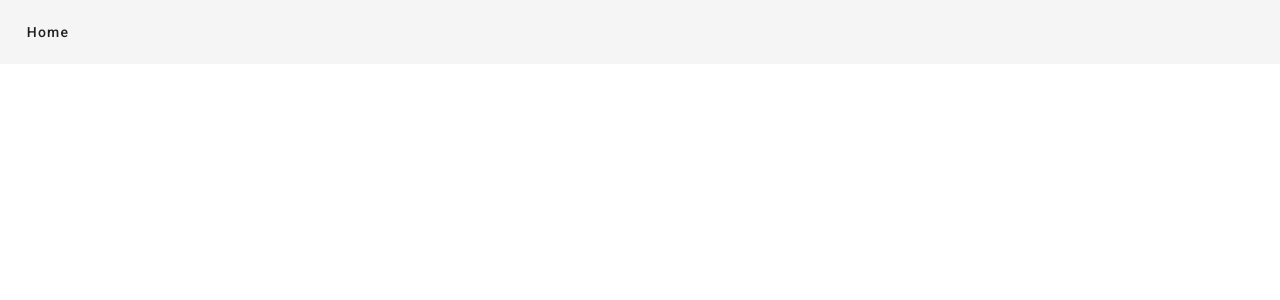
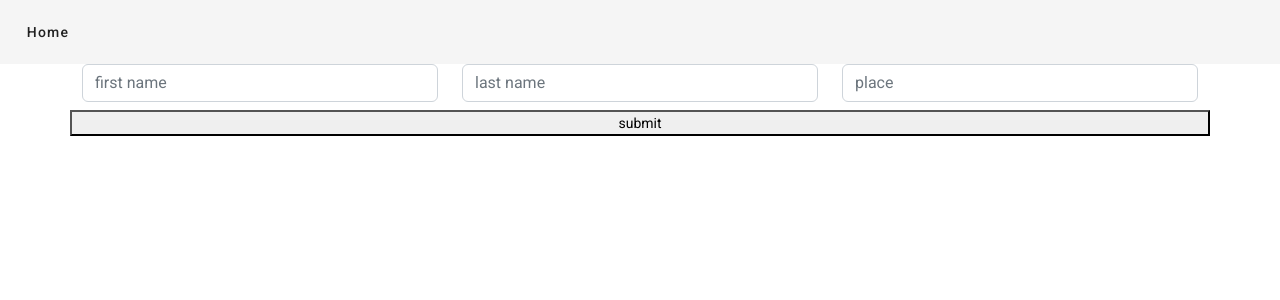
Before and after one commit to ybalemula/gp-angular-practice, an Angular app: page /Dinesh in a window 1280 px wide. Before the commit this address led to /. Shown: the top 300 px of the page. Built offline with nearby package versions, Linux system fonts and the light colour scheme.

Commit message:
Add Component Dinesh

```diff
--- a/src/app/app-routing.module.ts
+++ b/src/app/app-routing.module.ts
@@ -8,6 +8,8 @@ import { DashboardComponent } from './dashboard/dashboard.component';
 import { YadagiriTestComponent } from './b-yadagiri/yadagiri-test/yadagiri-test.component';
 import { MohammadDashboardComponent } from './Mohammad/mohammad/MohammadDashboard/mohammad-dashboard/mohammad-dashboard.component';
 import{UsersComponent} from './Mohammad/users/users/users.component'
+import { DLoginComponent } from './dinesh/d-login/d-login.component';
+
 const routes: Routes = [
   {
     path: '',
@@ -28,6 +30,7 @@ const routes: Routes = [
   { path: 'nvayalogin', component: LoginComponent },
   { path: 'navyahome', component: HomePageComponent },
   { path: 'mohammadusers', component: UsersComponent },
+  { path: 'Dinesh', component: DLoginComponent }
 ];
 
 @NgModule({
--- a/src/app/app.module.ts
+++ b/src/app/app.module.ts
@@ -40,6 +40,9 @@ import {MatPaginator, MatPaginatorModule} from '@angular/material/paginator';
 import { MaheshReddyModule } from './maheshreddy/maheshreddy.module';
 import { MaterialModule } from './material.module';
 import { MaheshReddyRoutingModule } from './maheshreddy/maheshreddy-routing.module';
+import { DineshModule } from './dinesh/dinesh.module';
+
+
 @NgModule({
   declarations: [
     AppComponent,
@@ -53,6 +56,7 @@ import { MaheshReddyRoutingModule } from './maheshreddy/maheshreddy-routing.modu
     MohammadDashboardComponent,
     UsersComponent,
     ChildComponent,
+
   ],
   imports: [
     BrowserModule,
--- a/src/app/dashboard/dashboard.component.html
+++ b/src/app/dashboard/dashboard.component.html
@@ -3,4 +3,5 @@
   <mat-list-item role="listitem" routerLink="/yadagiri">Yadagiri</mat-list-item>
   <mat-list-item role="listitem" routerLink="/mahesh/dashboard">Mahesh</mat-list-item>
   <mat-list-item role="listitem" routerLink="/mohammad">Mohammad</mat-list-item>
+  <mat-list-item role="listitem" routerLink="/Dinesh">Dinesh</mat-list-item>
 </mat-list>
--- /dev/null
+++ b/src/app/dinesh/d-login/d-login.component.html
@@ -0,0 +1,20 @@
+
+
+<div class="container">
+   <form  [formGroup]="userDetails"  >
+      <div class="row">
+         <div class="col">
+                    <input type="text" placeholder="first name" class="form-control" formControlName="firstname" >
+          </div>
+          <div class="col">
+                    <input type="text" placeholder="last name" class="form-control" formControlName="lastname">
+          </div>
+          <div class="col">
+                    <input type="text" placeholder="place" class="form-control" formControlName="place">
+          </div>
+      </div>
+   </form>
+          <div class="row mt-2">
+                    <button type="submit" (click)="submit1()">submit</button>
+          </div>
+</div>
--- /dev/null
+++ b/src/app/dinesh/d-login/d-login.component.ts
@@ -0,0 +1,23 @@
+import { Component } from '@angular/core';
+import { FormControl, FormGroup, Validators } from '@angular/forms';
+
+
+@Component({
+  selector: 'app-d-login',
+  templateUrl: './d-login.component.html',
+  styleUrls: ['./d-login.component.scss']
+})
+export class DLoginComponent {
+  userDetails:FormGroup;
+  constructor(){
+    this.userDetails = new FormGroup({
+      firstname:new FormControl('',[Validators.required]),
+      lastname:new FormControl('',[Validators.required]),
+      place:new FormControl('',[Validators.required])
+   })
+  }
+
+  submit1(){
+    console.log(this.userDetails)
+  }
+}
--- a/src/index.html
+++ b/src/index.html
@@ -9,6 +9,8 @@
   <link rel="preconnect" href="https://fonts.gstatic.com">
   <link href="https://fonts.googleapis.com/css2?family=Roboto:wght@300;400;500&display=swap" rel="stylesheet">
   <link href="https://fonts.googleapis.com/icon?family=Material+Icons" rel="stylesheet">
+  <link href="https://cdn.jsdelivr.net/npm/bootstrap@5.2.3/dist/css/bootstrap.min.css" rel="stylesheet">
+  <script src="https://cdn.jsdelivr.net/npm/bootstrap@5.2.3/dist/js/bootstrap.bundle.min.js"></script>
 </head>
 <body class="mat-typography">
   <app-root></app-root>
```
Also changed, not shown: src/app/dinesh/dinesh.module.ts (added, +18 -0 lines), src/app/dinesh/d-login/d-login.component.scss (added), 1 other file (tests, documents, lock files or other folders).
